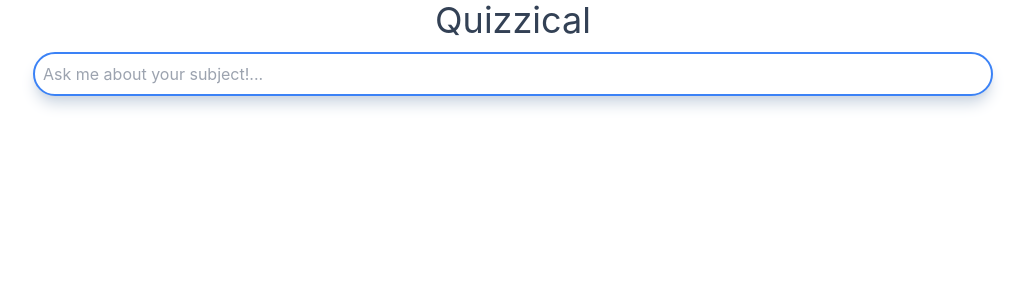
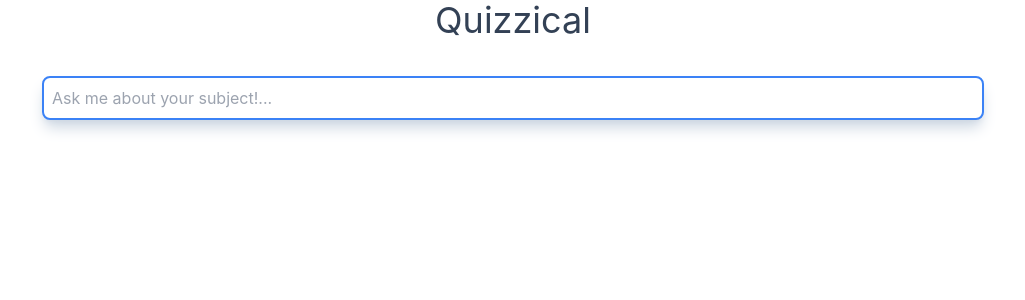
Before and after one commit to ipbrennan90/quizzical-client, a React (Create React App) app: page / in a window 1280 px wide. Shown: the top 300 px of the page, without its empty margins (127-1152 px from the left). Built offline with nearby package versions, Linux system fonts and the light colour scheme.

Commit message:
basic style update

```diff
--- a/src/App.js
+++ b/src/App.js
@@ -86,8 +86,8 @@ function App() {
     <div className="App">
       <div>
         <div className="text-4xl text-slate-700">Quizzical</div>
-        <div className="flex w-full justify-center">
-          <div className="flex flex-col gap-3 w-3/4">
+        <div className="flex w-full">
+          <div className="flex flex-col gap-3 w-full p-3 rounded-md">
             {messages.map((message, index) => (
               <div key={`message-${index}`} className="flex">
                 {!message.isBot && <div className="w-1/4" />}
@@ -100,7 +100,7 @@ function App() {
                   <div
                     className={`${
                       message.isBot ? "bg-blue-100" : "bg-blue-500"
-                    } w-fit rounded-full p-3 text-center shadow-lg shadow-slate-300`}
+                    } w-fit rounded-lg py-3 px-4 text-left shadow-lg shadow-slate-300`}
                   >
                     {message.text}
                   </div>
@@ -108,9 +108,6 @@ function App() {
               </div>
             ))}
             <div ref={messagesEndRef} />
-          </div>
-        </div>
-
             <div className="mt-3">
               <form onSubmit={sendMessage}>
                 <div className="w-full flex justify-center">
@@ -119,10 +116,12 @@ function App() {
                     type="text"
                     value={inputText}
                     onChange={(e) => setInputText(e.target.value)}
-                className="w-3/4 m-auto border-2 border-blue-500 p-2 rounded-full shadow-lg shadow-slate-300"
+                    className="w-3/4 m-auto border-2 border-blue-500 p-2 rounded-lg shadow-lg shadow-slate-300"
                   />
                 </div>
               </form>
+            </div>
+          </div>
         </div>
       </div>
     </div>
```
Lines whose indentation alone changed are shown as unchanged.
